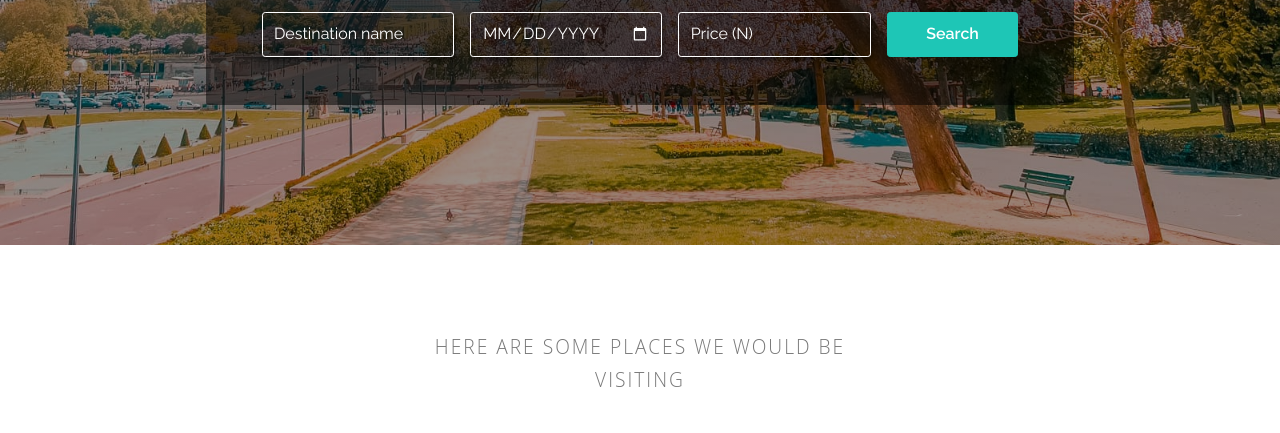
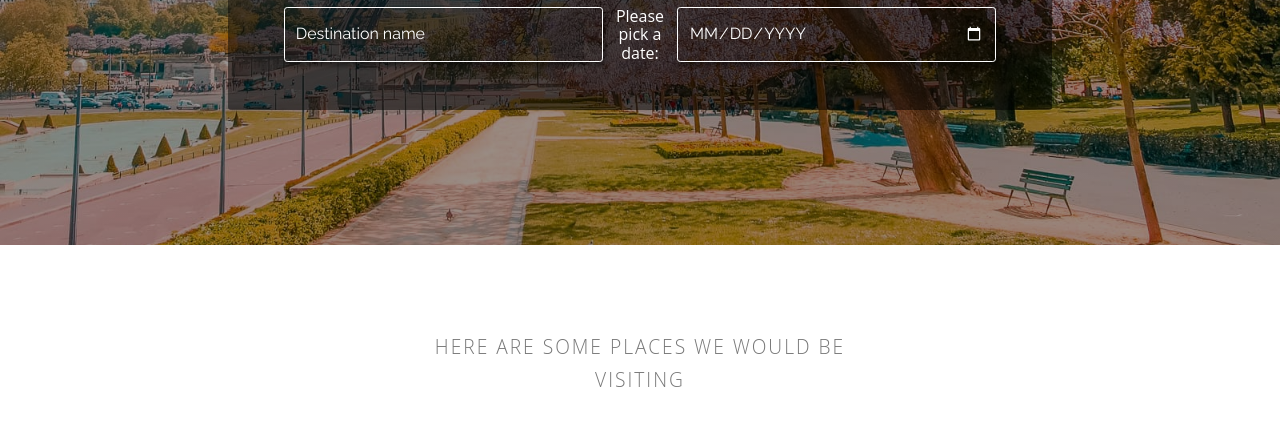
Before and after one commit to Osaro-tfk/KidsTrybe, a plain HTML site: page index.html in a window 1280 px wide. Shown: the part 667-1100 px from the top of the page. Drawn offline with nearby package versions, Linux system fonts and the light colour scheme.

Commit message:
modified the form

```diff
--- a/index.html
+++ b/index.html
@@ -69,9 +69,10 @@
                     <h2>Choose a package:</h2>
                     <form class = "flex">
                         <input type = "text" class = "form-control" placeholder="Destination name">
+                        <label for="Date">Please pick a date:</label>
                         <input type="date" class = "form-control" placeholder="Date">
-                        <input type="number" class = "form-control" placeholder="Price (N)">
-                        <input type="submit" class = "btn" value = "Search">
+                        <!-- <input type="number" class = "form-control" placeholder="Price (N)">
+                        <input type="submit" class = "btn" value = "Search"> -->
                     </form>
                 </div>
             </div>
```
